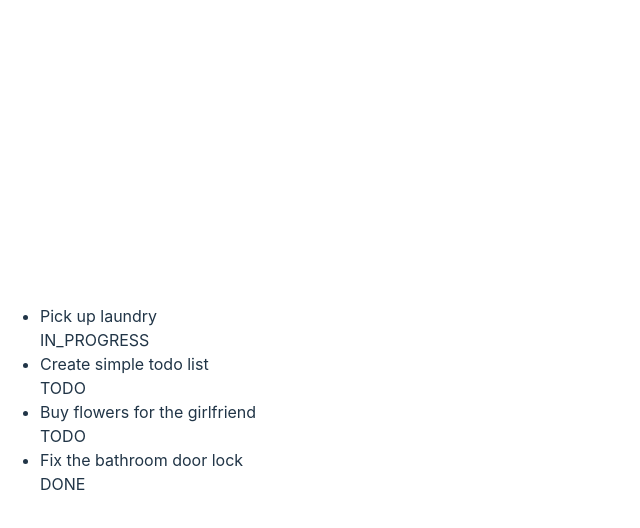
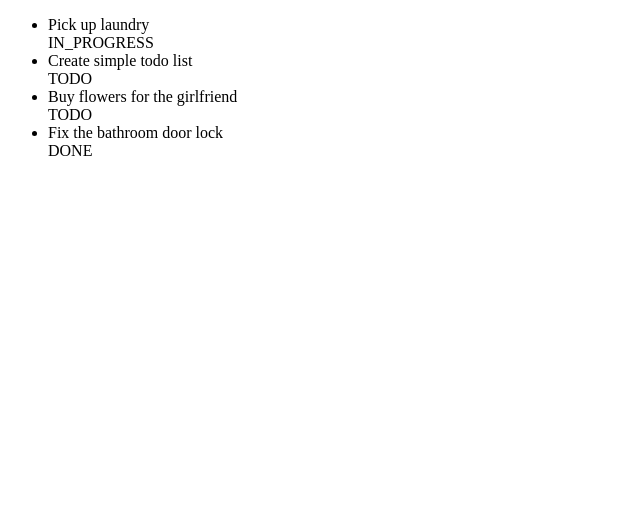
Before and after one commit to VChecherynda/todo-redux-test, a React app: page / in a window 1280 px wide. Shown: the top 528 px of the page, without its empty margins (0-640 px from the left). Built offline with nearby package versions, Linux system fonts and the light colour scheme; the HTML template or start-up script is replaced by a standard one.

Commit message:
Rename App to Root

```diff
--- a/src/App.tsx
+++ b/src/Root.tsx
@@ -2,7 +2,7 @@
 import { PersistGate } from 'redux-persist/integration/react'
 import { Provider, store, persistor } from './store'
 
-function App() {
+function Root() {
   return (
     <Provider store={store}>
        <PersistGate loading={null} persistor={persistor}>
@@ -12,4 +12,4 @@
   )
 }
 
-export default App
+export default Root
--- a/src/index.css
+++ /dev/null
@@ -1,69 +0,0 @@
-:root {
-  font-family: Inter, system-ui, Avenir, Helvetica, Arial, sans-serif;
-  line-height: 1.5;
-  font-weight: 400;
-
-  color-scheme: light dark;
-  color: rgba(255, 255, 255, 0.87);
-  background-color: #242424;
-
-  font-synthesis: none;
-  text-rendering: optimizeLegibility;
-  -webkit-font-smoothing: antialiased;
-  -moz-osx-font-smoothing: grayscale;
-  -webkit-text-size-adjust: 100%;
-}
-
-a {
-  font-weight: 500;
-  color: #646cff;
-  text-decoration: inherit;
-}
-a:hover {
-  color: #535bf2;
-}
-
-body {
-  margin: 0;
-  display: flex;
-  place-items: center;
-  min-width: 320px;
-  min-height: 100vh;
-}
-
-h1 {
-  font-size: 3.2em;
-  line-height: 1.1;
-}
-
-button {
-  border-radius: 8px;
-  border: 1px solid transparent;
-  padding: 0.6em 1.2em;
-  font-size: 1em;
-  font-weight: 500;
-  font-family: inherit;
-  background-color: #1a1a1a;
-  cursor: pointer;
-  transition: border-color 0.25s;
-}
-button:hover {
-  border-color: #646cff;
-}
-button:focus,
-button:focus-visible {
-  outline: 4px auto -webkit-focus-ring-color;
-}
-
-@media (prefers-color-scheme: light) {
-  :root {
-    color: #213547;
-    background-color: #ffffff;
-  }
-  a:hover {
-    color: #747bff;
-  }
-  button {
-    background-color: #f9f9f9;
-  }
-}
--- a/src/main.tsx
+++ b/src/main.tsx
@@ -1,10 +1,9 @@
 import React from 'react'
 import ReactDOM from 'react-dom/client'
-import App from './App.tsx'
-import './index.css'
+import Root from './Root.tsx'
 
 ReactDOM.createRoot(document.getElementById('root') as HTMLElement).render(
   <React.StrictMode>
-    <App />
+    <Root />
   </React.StrictMode>,
 )
```
